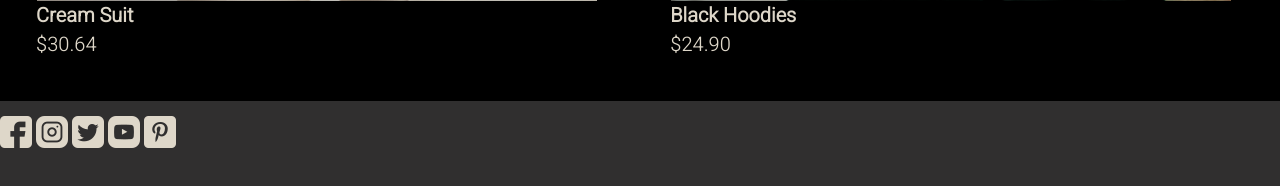
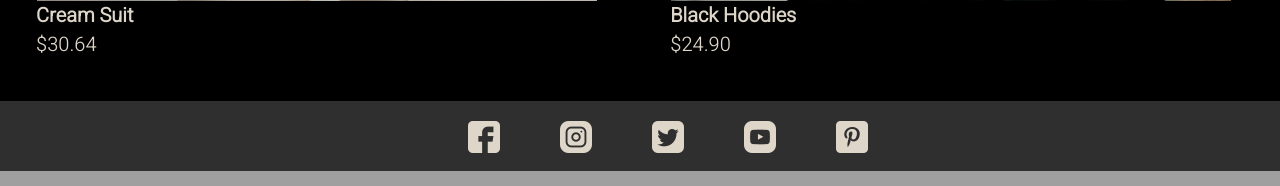
Before and after one commit to rauuu369/Store, a PHP site: page /homepage.html in a window 1280 px wide; the page is wider, and only the part inside the window is pictured. Shown: the part 2211-2397 px from the top of that part. Run offline with PHP 8.4, Linux system fonts and the light colour scheme.

Commit message:
Se agregan las opciones en el footer de las redes sociales

```diff
--- a/OTZI/css/home.css
+++ b/OTZI/css/home.css
@@ -21,10 +21,12 @@
 }
 
 .footer{
-    height: 70px;
-    width: 1903px;
+    height: 50px;
+    max-width: 1903px;
     background-color: rgb(48, 47, 47);
-    padding-top: 15px;
+    padding-top: 20px;
+    text-align: center;
+
 
 }
 
@@ -228,3 +230,7 @@
     float: left;
 
 }
+
+.redes{
+    padding-left: 3.5em;
+}
```
